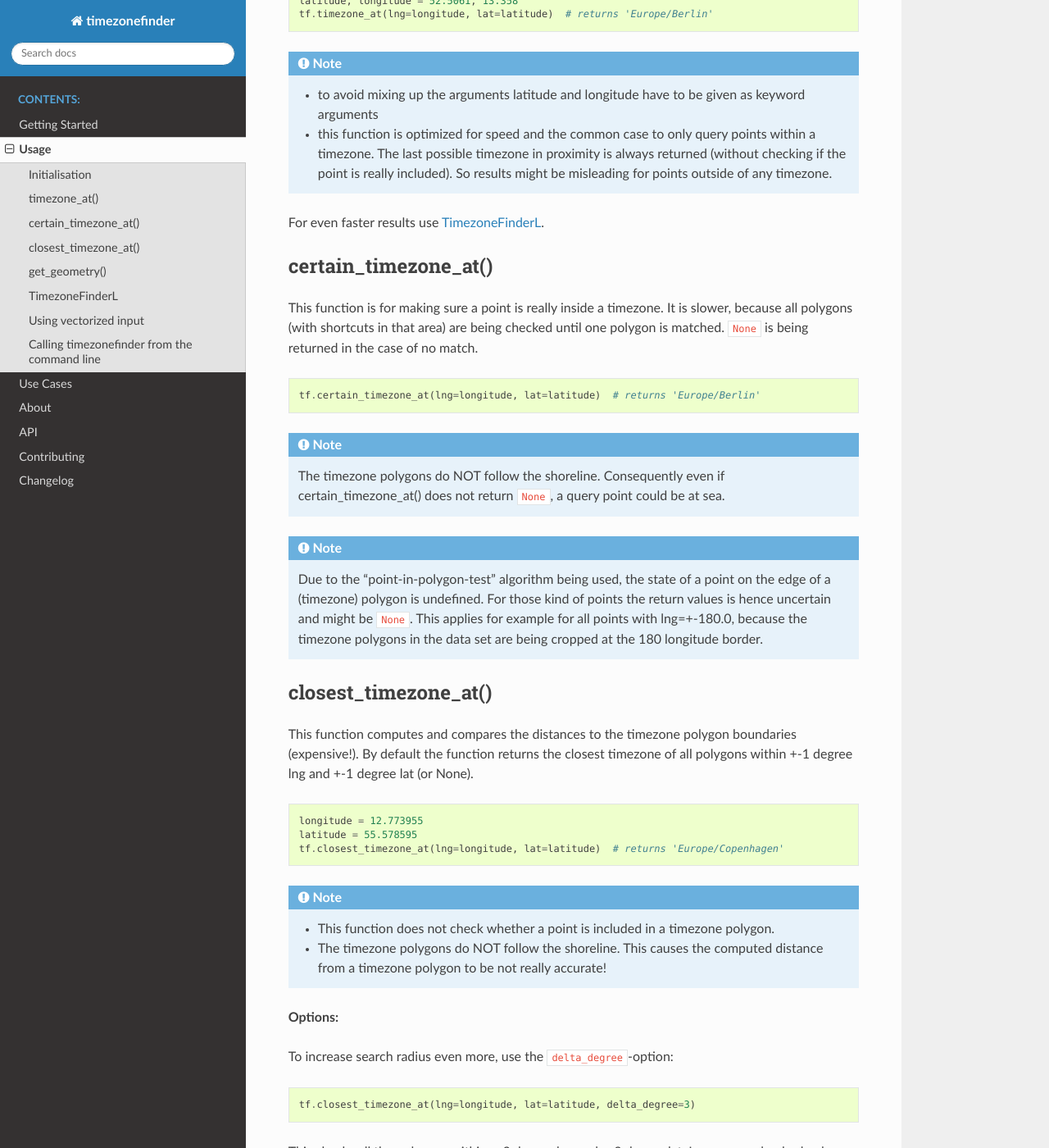
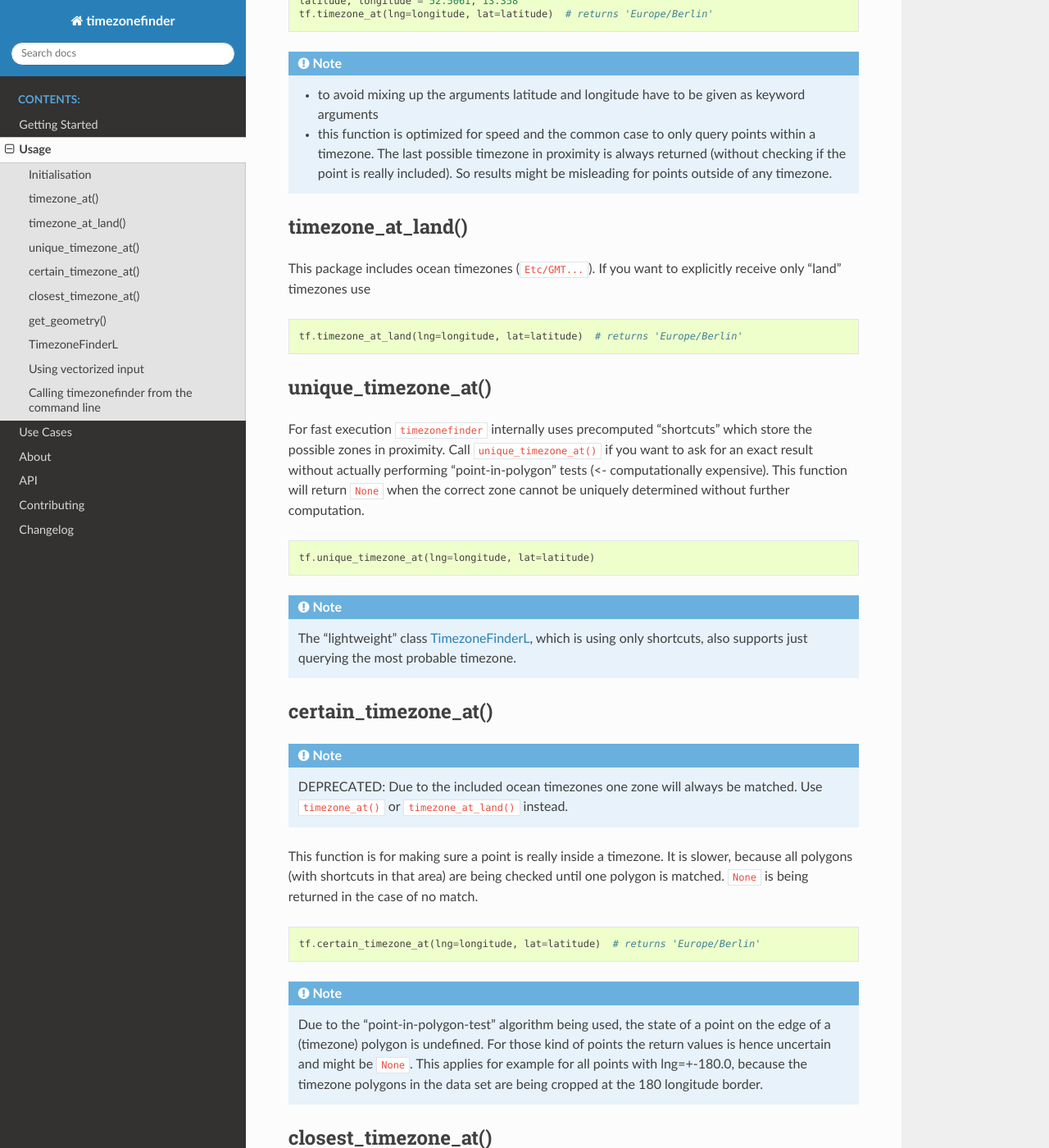
Before and after one commit to jannikmi/timezonefinder, a Sphinx documentation site: the page built from docs/1_usage.rst, in a window 1280 px wide and 1400 px high, scrolled down 1009 px. Shown: the whole window at 82% size. Built offline with Sphinx 7.4.7 and the Read the Docs theme 2.0.0, drawn with Linux system fonts in a browser that asks for light colours; the version number could not be read and is left out; some of the changed text lies outside the part shown.

Commit message:
Update 1_usage.rst

```diff
--- a/docs/1_usage.rst
+++ b/docs/1_usage.rst
@@ -69,15 +69,47 @@ If no timezone has been matched, ``None`` is being returned.
     * this function is optimized for speed and the common case to only query points within a timezone. The last possible timezone in proximity is always returned (without checking if the point is really included). So results might be misleading for points outside of any timezone.
 
 
-For even faster results use :ref:`TimezoneFinderL <usage_finderL>`.
+
+timezone_at_land()
+------------------
+
+This package includes ocean timezones (``Etc/GMT...``).
+If you want to explicitly receive only "land" timezones use
+
+.. code-block:: python
+
+    tf.timezone_at_land(lng=longitude, lat=latitude)  # returns 'Europe/Berlin'
+
+
+
+unique_timezone_at()
+--------------------
+
+For fast execution ``timezonefinder`` internally uses precomputed "shortcuts" which store the possible zones in proximity.
+Call ``unique_timezone_at()`` if you want to ask for an exact result without actually performing "point-in-polygon" tests (<- computationally expensive).
+This function will return ``None`` when the correct zone cannot be uniquely determined without further computation.
+
+.. code-block:: python
+
+    tf.unique_timezone_at(lng=longitude, lat=latitude)
+
+
+
+.. note::
+    The "lightweight" class :ref:`TimezoneFinderL <usage_finderL>`, which is using only shortcuts, also supports just querying the most probable timezone.
 
 
 certain_timezone_at()
 ----------------------
 
+.. note::
+
+    DEPRECATED: Due to the included ocean timezones one zone will always be matched.
+    Use ``timezone_at()`` or ``timezone_at_land()`` instead.
+
+
 This function is for making sure a point is really inside a timezone. It is slower, because all polygons (with shortcuts in that area)
 are being checked until one polygon is matched. ``None`` is being returned in the case of no match.
-
 
 
 .. code-block:: python
@@ -85,11 +117,6 @@ are being checked until one polygon is matched. ``None`` is being returned in th
     tf.certain_timezone_at(lng=longitude, lat=latitude)  # returns 'Europe/Berlin'
 
 
-
-.. note::
-
-    The timezone polygons do NOT follow the shoreline.
-    Consequently even if certain_timezone_at() does not return ``None``, a query point could be at sea.
 
 .. note::
 
@@ -210,9 +237,11 @@ TimezoneFinderL
 
 :ref:`TimezoneFinderL <api_finderL>` is a light version of the :ref:`TimezoneFinder class <api_finder>`.
 It is useful for quickly suggesting probable timezones without using as many computational resources (cf. :ref:`speed tests <speed-tests>`).
-Instead of using timezone polygon data this class instantly returns the most common timezone in that area.
+Instead of using timezone polygon data this class instantly returns the timezone just based on precomputed "shortcuts".
 
-TimezoneFinderL only offers the function ``timezone_at()`` (:ref:`API documentation <api_finderL>`).
+Check the (:ref:`API documentation <api_finderL>`) of ``TimezoneFinderL``.
+
+The most probable zone in proximity can be retrieved with ``timezone_at()``:
 
 .. code-block:: python
 
@@ -223,9 +252,17 @@ TimezoneFinderL only offers the function ``timezone_at()`` (:ref:`API documentat
     tf.timezone_at(lng=longitude, lat=latitude)  # returns 'Europe/Berlin'
 
 
+
+Certain results can be retrieved with ``unique_timezone_at()``:
+
+.. code-block:: python
+
+    tf.unique_timezone_at(lng=longitude, lat=latitude)  # returns 'Europe/Berlin'
+
+
 .. note::
 
-    If you only use ``TimezoneFinderL``, you may delete all data files except ``timezone_names.json`` and ``shortcuts_direct_id.bin`` to obtain a truly lightweight installation.
+    If you only use ``TimezoneFinderL``, you may delete all data files except ``timezone_names.json``, ``shortcuts_unique_id.bin`` and ``shortcuts_direct_id.bin`` to obtain a truly lightweight installation.
 
 
 
```
